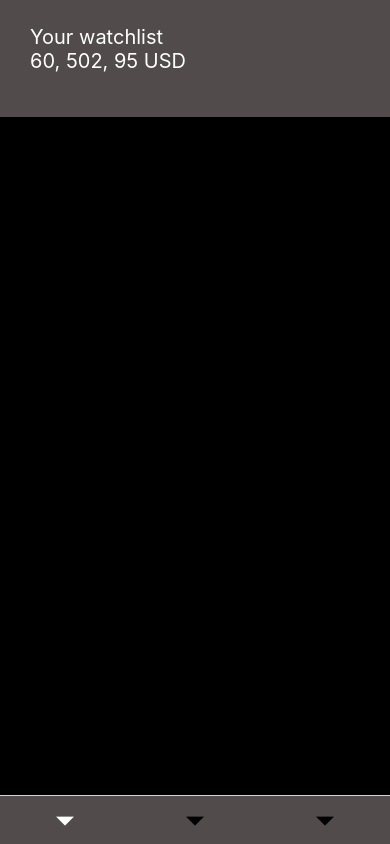
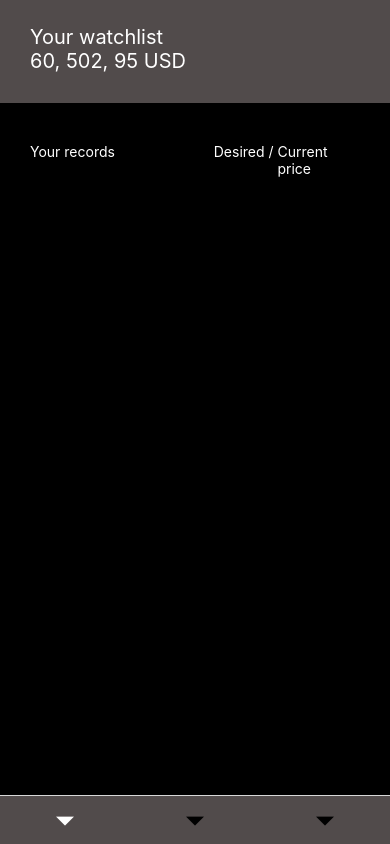
Before and after one commit to NurgaliyevS/Crypto-tracker-app-react-native, a React Native app: screen /Home in a window 390 px wide. Built offline with nearby package versions, Linux system fonts and the light colour scheme.

Commit message:
upd home style

```diff
--- a/src/components/Home/index.js
+++ b/src/components/Home/index.js
@@ -7,6 +7,20 @@ function Home() {
       <View style={[title.titleContainer, title.titlePosition]}>
         <Text style={[style.textCommon, title.titleText]}>Your watchlist</Text>
         <Text style={[style.textCommon, title.titleText]}>60, 502, 95 USD</Text>
+      </View>
+
+      <View style={records.container}>
+        <View style={records.green}>
+          <Text style={{ color: 'white' }}>Your records</Text>
+        </View>
+
+        <View style={records.white}>
+          <Text style={{ color: 'white' }}>Desired / </Text>
+        </View>
+
+        <View style={records.yellow}>
+          <Text style={{ color: 'white' }}>Current price</Text>
+        </View>
       </View>
     </View>
   );
@@ -39,8 +53,24 @@ const title = StyleSheet.create({
 });
 
 const records = StyleSheet.create({
-  table: {
+  container: {
     flex: 1,
     flexDirection: 'row',
+    paddingTop: 40,
+    paddingLeft: 30,
+    paddingRight: 30,
+  },
+  green: {
+    flex: 2,
+    // backgroundColor: 'green',
+  },
+  white: {
+    flex: 1,
+    alignItems: 'flex-end',
+    // backgroundColor: 'white',
+  },
+  yellow: {
+    flex: 1,
+    // backgroundColor: 'yellow',
   },
 });
```
